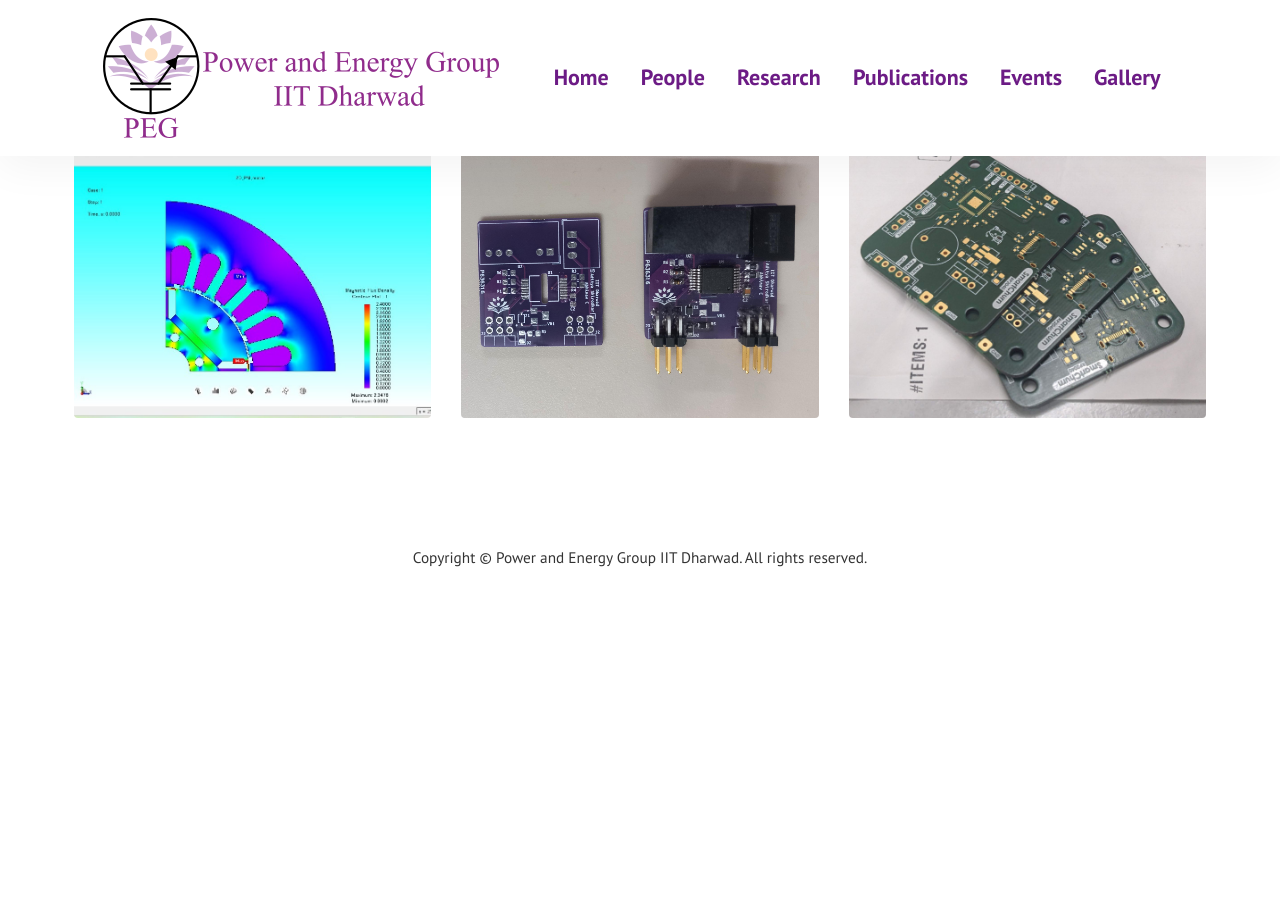
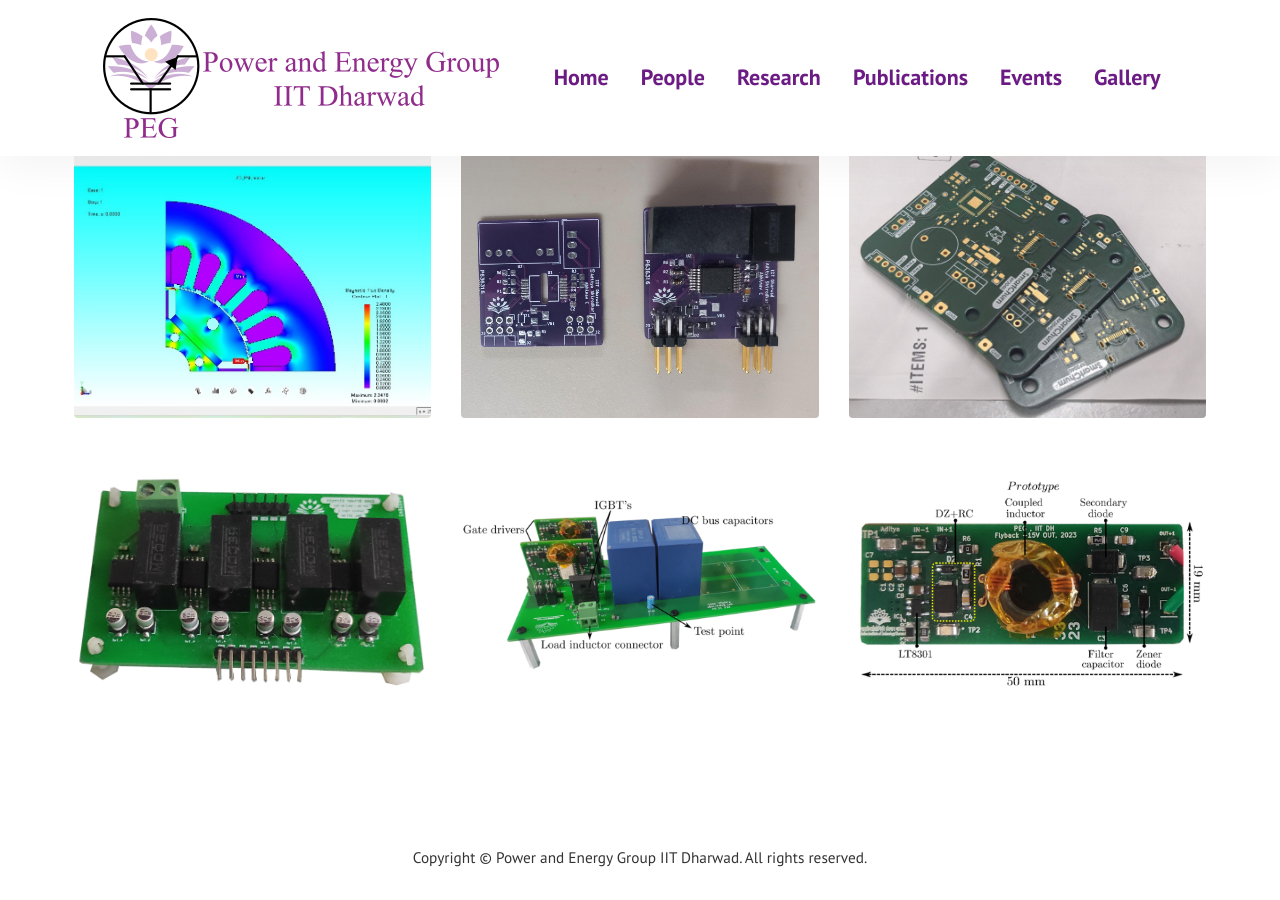
Before and after one commit to AdityaShirodkar-IITDh/iitdh_peg_site.github.io, a Jekyll site: the page built from pages/gallery.html, in a window 1280 px wide and 900 px high, scrolled down 654 px. Built offline with Jekyll 4.4.1, drawn with Linux system fonts in a browser that asks for light colours; before the commit the page ends 1254 px from its top, so only the background shows below that.

Commit message:
added more images to gallery

```diff
--- a/_config.yml
+++ b/_config.yml
@@ -2,6 +2,7 @@ title: "Power and Energy Group IIT Dharwad"
 email: tella.rajashekhar@gmail.com
 timezone: UTC
 baseurl: "https://adityashirodkar-iitdh.github.io/iitdh_peg_site.github.io/"
+#baseurl: ""
 permalink: "/:title/"
 logo: "assets/images/peg_logo.svg"
 favicon: "assets/images/favicon.ico"
--- a/_data/gallery.yml
+++ b/_data/gallery.yml
@@ -8,3 +8,6 @@ images:
   - path: assets/images/lab/jmag_sim.jpeg
   - path: assets/images/lab/gate_driver.jpeg
   - path: assets/images/lab/smartchurn.jpg
+  - path: assets/images/lab/idk_man.png
+  - path: assets/images/lab/dpt_board.png
+  - path: assets/images/lab/gate_driver_2.png
```
Also changed, not shown: _posts/research_areas/2024-03-18-Solid_tate_Circuit_Breakes.md (+1 -1 lines), assets/images/dccb_research_area.png (added), assets/images/lab/dpt_board.png (added), assets/images/lab/gate_driver_2.png (added), assets/images/lab/idk_man.png (added).
